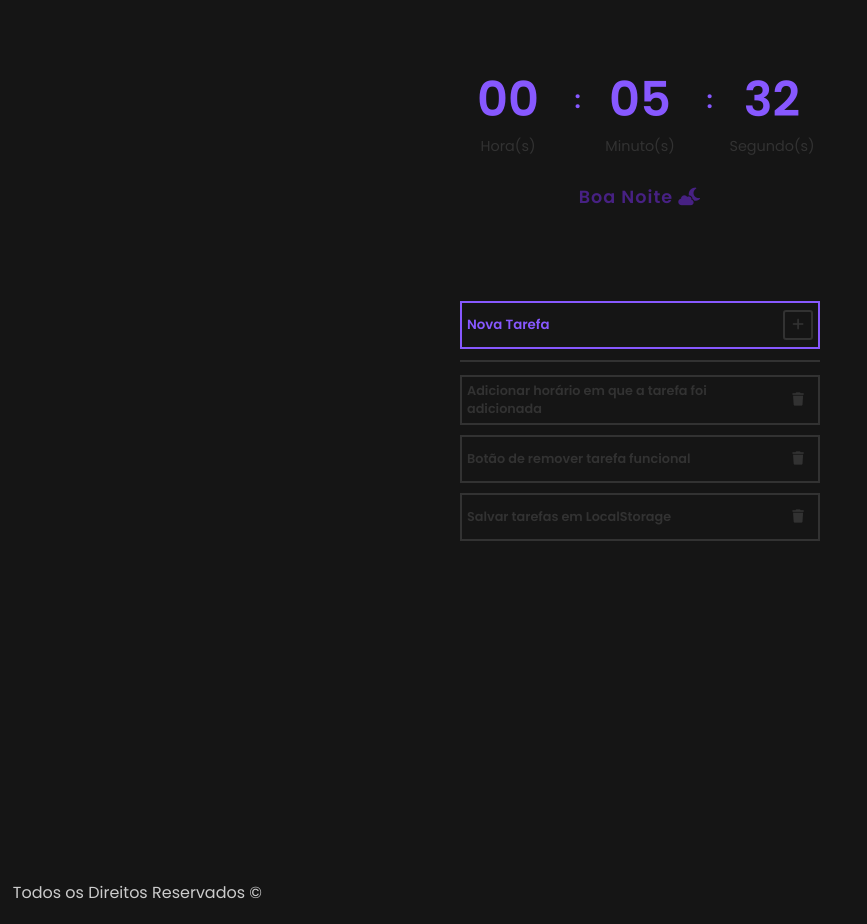
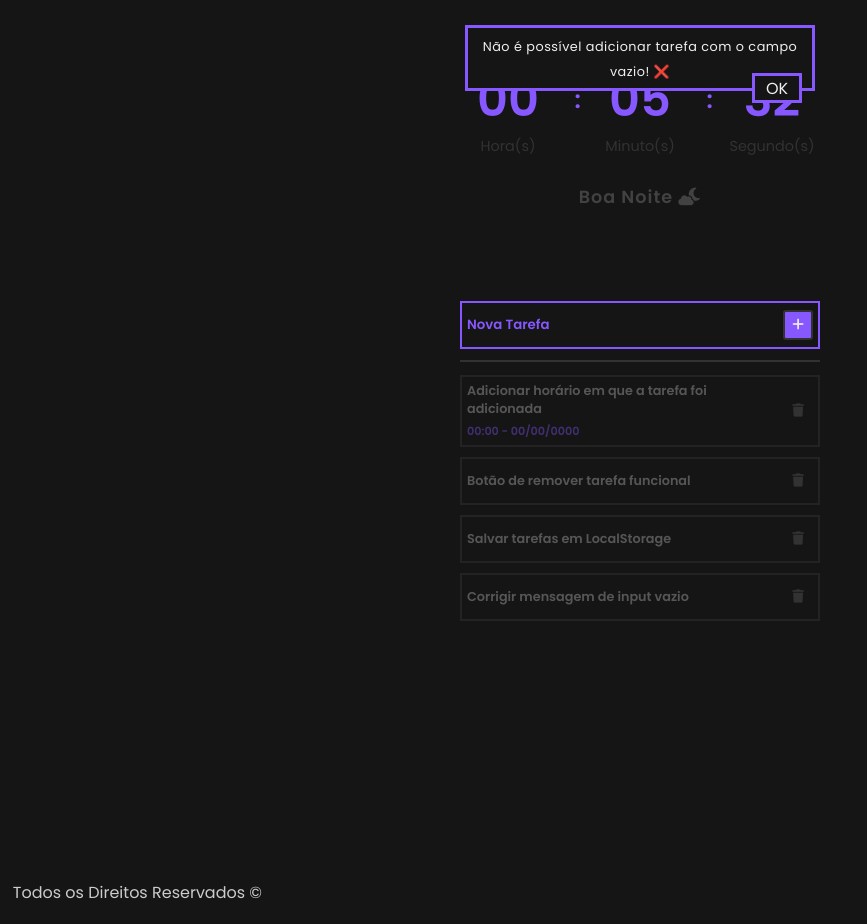
Before and after one commit to brenordev/to_do_list, a website: page index.html in a window 1280 px wide. Both pictures are taken after a click on the button 798 px from the left and 325 px from the top of the page. Shown: the whole page, without its empty margins (0-867 px from the left). Drawn offline with Linux system fonts and the light colour scheme.

Commit message:
feat: Addition of warning message when adding task with empty input

```diff
--- a/assets/js/time.js
+++ b/assets/js/time.js
@@ -1,7 +1,9 @@
 const displayHour = document.querySelector("#hour");
 const displayMinute = document.querySelector("#minute");
 const displaySecond = document.querySelector("#second");
-const greetingMessagem = document.querySelector("#message");
+const greetingMessage = document.querySelector("#message");
+const displayDate = document.querySelector('#dateItemList');
+
 
 const clock = setInterval(function time() {
   let dateToday = new Date();
@@ -10,16 +12,18 @@ const clock = setInterval(function time() {
   let second = dateToday.getSeconds();
 
   if (hour >= 6 && hour < 13) {
-    greetingMessagem.innerHTML = 'Bom Dia <i class="fa-regular fa-sun"></i>';
-    greetingMessagem.style.color = "#FFD384";
-  } else if (hour >= 13 && hour <= 18) {
-    greetingMessagem.innerHTML =
+    greetingMessage.innerHTML = 'Bom Dia <i class="fa-regular fa-sun"></i>';
+    greetingMessage.style.color = "#FFD384";
+
+  } else if (hour >= 13 && hour <= 18 && minute <= 30 ) {
+    greetingMessage.innerHTML =
       'Boa Tarde <i class="fa-solid fa-cloud-sun"></i>';
-    greetingMessagem.style.color = "#FEB139";
+    greetingMessage.style.color = "#FEB139";
+
   } else {
-    greetingMessagem.innerHTML =
+    greetingMessage.innerHTML =
       'Boa Noite <i class="fa-solid fa-cloud-moon"></i>';
-    greetingMessagem.style.color = "#472183";
+    greetingMessage.style.color = '#434242';
   }
 
   function timeFormated(time) {
@@ -29,4 +33,5 @@ const clock = setInterval(function time() {
   displayHour.innerHTML = `${timeFormated(hour)}`;
   displayMinute.innerHTML = `${timeFormated(minute)}`;
   displaySecond.innerHTML = `${timeFormated(second)}`;
+
 }, 1000);
--- a/assets/js/todo.js
+++ b/assets/js/todo.js
@@ -24,13 +24,30 @@ function insertItem() {
             </li>
         `;
     if (input.value === "") {
-      alert("Não é possível adicionar tarefa com o campo vazio!");
+      const messageAlertShow = setTimeout(() => {
+        const messageAlert = document.querySelector(".message-alert");
+        messageAlert.innerHTML = `
+          <span class="message-alert--text"> Não é possível adicionar tarefa com o campo vazio! ❌</span>
+          <span class=btnCloseModal>ok<span>
+
+        `;
+        messageAlert.style.display = "block";
+
+        function btnCloseModal() {
+          const btnCloseModal = document.querySelector(".btnCloseModal");
+          btnCloseModal.addEventListener("click", () => {
+            messageAlert.style.display = "none";
+          });
+          return
+        }
+        btnCloseModal();
+      }, 100);
       return;
     }
+
     input.value = "";
     sound.play();
     taskList.appendChild(taskItem);
   });
 }
-
 insertItem();
--- a/assets/sass/base/_base.scss
+++ b/assets/sass/base/_base.scss
@@ -1,24 +1,26 @@
-*{
+* {
   margin: 0;
   padding: 0;
   box-sizing: border-box;
   text-decoration: none;
   list-style: none;
-    font-family: 'Poppins', sans-serif;
+  font-family: "Poppins", sans-serif;
   outline: none;
 
-    &::selection{
+  &::selection {
     background-color: $terciary-color;
     color: $color-gray-dark;
   }
 }
 
-html, body{
-    overflow-X: hidden;
+html,
+body {
+  overflow-x: hidden;
   background-color: $primary-color;
   cursor: default;
+  position: relative;
 }
-main{
+main {
   max-width: 1280px;
   width: 100%;
   min-height: 100vh;
--- a/assets/sass/components/_button.scss
+++ b/assets/sass/components/_button.scss
@@ -1,69 +1,70 @@
-.btn{
+.btn {
   width: 30px;
   height: 30px;
   cursor: pointer;
   background-color: transparent;
   border: none;
-    transition: all .5s ease;
+  transition: all 0.5s ease;
   border-radius: 3px;
 
-
-    i{
+  i {
     color: $color-gray-dark;
-        transition: all .5s ease;
+    transition: all 0.5s ease;
   }
 
-    &:hover{
+  &:hover {
     background-color: $secundary-color;
     border: 2px solid $terciary-color;
 
-        i{
+    i {
       color: $terciary-color;
     }
   }
 }
 
-.btnAdd{
+.btnAdd {
   position: absolute;
   right: 27px;
   top: 9px;
   border: 2px solid $color-gray-dark;
+  background-color: $secundary-color;
 
-    &:hover{
+  i {
+    color: $terciary-color;
+  }
+
+  &:hover {
     transform: scale(1.05);
   }
 }
 
-.btnRemove{
-
+.btnRemove {
   position: absolute;
   right: 5px;
 
-    &:hover{
-        animation: balance .3s ease;
+  &:hover {
+    animation: balance 0.3s ease;
   }
 }
-.btn-github {
-    width: 150px;
-    padding: 10px 0 30px 0;
+.btnCloseModal{
+  width: 50px;
+  height: 30px;
+  color: $terciary-color;
+  background-color: $primary-color;
+  border: 3px solid $secundary-color;
+  text-transform: uppercase;
+  cursor: pointer;
+  position: absolute;
+  bottom: -15px;
+  right: 10px;
   display: flex;
   justify-content: center;
-    align-items: center ;
-    font-size: 2rem;
-    transform: rotate(-45deg);
-    transition: all .3s ease;
-    background-color: $terciary-color;
-    color: $color-gray-dark;
-    position: fixed;
-    right: -50px;
-    bottom: -20px;
+  align-items: center;
   transition: all .5s ease;
+
 
   &:hover{
     background-color: $secundary-color;
-    color: $terciary-color;
-
+    border: 3px solid $terciary-color;
   }
-
-
 }
--- /dev/null
+++ b/assets/sass/components/_messageAlert.scss
@@ -0,0 +1,25 @@
+.message-alert{
+    max-width: 350px;
+    width: 100%;
+    padding: 5px;
+    border: 3px solid $secundary-color;
+    background-color: $primary-color;
+    position: absolute;
+    left: 50%;
+    top: 25px;
+    z-index: 2;
+    transform: translateX(-50%);
+    animation: messageAlert 1s ease;
+    text-align: center;
+    display: none;
+    margin: 0 auto;
+    background-blend-mode: overlay;
+
+    &--text{
+        width: 100%;
+        color: $terciary-color;
+        font-size: .8rem;
+        font-weight: 400;
+        letter-spacing: .5px;
+    }
+}
--- a/assets/sass/components/_todolist.scss
+++ b/assets/sass/components/_todolist.scss
@@ -1,4 +1,4 @@
-.todolist{
+.todolist {
   padding: 10px;
   display: flex;
   flex-direction: column;
@@ -6,13 +6,13 @@
   position: relative;
   padding: 0 10px;
 
-    &__top{
+  &__top {
     min-width: 100%;
     height: 4rem;
     padding: 0 10px;
 
-        &::after{
-            content: '';
+    &::after {
+      content: "";
       width: 100%;
       background-color: $color-gray-dark;
       height: 2px;
@@ -22,7 +22,7 @@
       left: 0;
     }
 
-        &--input{
+    &--input {
       max-width: 365px;
       width: 100%;
       min-height: 3rem;
@@ -33,24 +33,24 @@
       border: 2px solid $secundary-color;
       font-weight: 700;
       color: $secundary-color;
-            transition: all .5s ease;
+      transition: all 0.5s ease;
       position: relative;
 
-            &::placeholder{
+      &::placeholder {
         color: $secundary-color;
         font-weight: 700;
-                transition: all .5s ease;
+        transition: all 0.5s ease;
       }
 
-            &:focus{
-                &::placeholder{
-                    opacity: .2;
+      &:focus {
+        &::placeholder {
+          opacity: 0.2;
         }
       }
     }
   }
 
-    &__list{
+  &__list {
     max-width: 380px;
     width: 100%;
     height: 30rem;
@@ -62,40 +62,37 @@
     overflow-y: auto;
     padding: 0 10px;
 
-        &__item{
-            max-width: 500px;
+    &__item {
+      max-width: 1000px;
       width: 100%;
       min-height: 3rem;
       display: flex;
-            justify-content: space-between;
-            align-items: center;
+      flex-direction: column;
+      justify-content: center;
+      align-items: left;
       position: relative;
       padding: 5px;
-            border: 2px solid $color-gray-dark;
-            transition: all .5s ease;
+      border: 2px solid rgba($color-gray-dark, .5);
+      transition: all 0.5s ease;
       margin-bottom: 10px;
       cursor: default;
       overflow-x: hidden;
       padding-right: 40px;
-            animation: showItem .5s ease;
+      animation: showItem 0.5s ease;
 
-
-            &:hover{
+      &:hover {
         border: 2px solid rgba($secundary-color, .5);
       }
 
-            &--text{
+      &--text {
         width: 100%;
         height: 100%;
-                font-size: .8rem;
+        font-size: 0.8rem;
         font-weight: 700;
-                color: $color-gray-dark;
-                transition: all .5s ease;
+        color: rgba($terciary-color, 0.3);
+        transition: all 0.5s ease;
 
-                // text-overflow:clip;
-                // white-space: pre;
-
-                &::selection{
+        &::selection {
           background-color: $terciary-color;
           color: $color-gray-dark;
         }
@@ -103,8 +100,8 @@
     }
   }
 }
-.todolist__list__item:hover{
-    .todolist__list__item--text{
+.todolist__list__item:hover {
+  .todolist__list__item--text {
     color: $secundary-color;
   }
 }
@@ -117,3 +114,10 @@
   background-color: rgba($secundary-color, 1);
   border-radius: 20px;
 }
+
+.itemList-date {
+  margin-top: 5px;
+  font-size: 0.7rem;
+  color: rgba($secundary-color, 0.4);
+  font-weight: bold;
+}
--- a/assets/sass/main.scss
+++ b/assets/sass/main.scss
@@ -8,5 +8,6 @@
 @import "../sass/components/button";
 @import "../sass/components/displayclock";
 @import "../sass/components/todolist";
+@import "../sass/components/messageAlert";
 
 @import "../sass/page/footer";
--- a/index.html
+++ b/index.html
@@ -14,6 +14,8 @@
 </head>
 
 <body>
+  <div class="message-alert">
+  </div>
   <main class="main">
     <div class="container">
       <div class="container__display">
@@ -38,12 +40,13 @@
     </div>
     <div class="todolist">
       <div class="todolist__top">
-        <input type="text" class="todolist__top--input" placeholder="Nova Tarefa" id="inputTask">
-        <button class="todolist__button btn btnAdd" id="btnAddNewTask"><i class="fa-solid fa-plus"></i></button>
+        <input type="text" class="todolist__top--input" placeholder="Nova Tarefa" id="inputTask" autocomplete="off">
+        <button class="todolist__button btn btnAdd" id="btnAddNewTask" title="Botão adicionar tarefa"><i class="fa-solid fa-plus"></i></button>
       </div>
       <ul class="todolist__list" id="listTasks">
         <li class="todolist__list__item" id="itemList">
-          <span class="todolist__list__item--text">Adicionar horário em que a tarefa foi adicionada</span>
+          <span class="todolist__list__item--text">Adicionar horário em que a tarefa foi adicionada </span>
+          <span class="itemList-date" id="dateItemList"> 00:00 - 00/00/0000 </span>
           <button class="todolist__button btn btnRemove" id="btnRemoveTask"><i class="fa-solid fa-trash"></i></button>
         </li>
         <li class="todolist__list__item" id="itemList">
@@ -52,22 +55,20 @@
         </li>
         <li class="todolist__list__item" id="itemList">
           <span class="todolist__list__item--text">Salvar tarefas em LocalStorage</span>
-          <button class="todolist__button btn btnRemove" id="btnRemoveTask"><i class="fa-solid fa-trash"></i></button>
+          <button class="todolist__button btn btnRemove" id="btnRemoveTask" title="Botão remover tarefa"><i class="fa-solid fa-trash"></i></button>
+        </li>
+        <li class="todolist__list__item" id="itemList">
+          <span class="todolist__list__item--text">Corrigir mensagem de input vazio</span>
+          <button class="todolist__button btn btnRemove" id="btnRemoveTask" title="Botão remover tarefa"><i class="fa-solid fa-trash"></i></button>
         </li>
       </ul>
     </div>
     <footer class="footer">
       <p class="footer__copyright">Todos os Direitos Reservados &copy;</p>
-
     </footer>
-
   </main>
-  <!-- <a href="https://github.com/brenordev" class="btn-github " target="_blank">
-    <i class="fa-brands fa-github icon"></i>
-  </a> -->
   <audio src="./assets/sound/sound_added_task.mp3"></audio>
 </body>
 <script src="./assets/js/time.js"></script>
 <script src="./assets/js/todo.js"></script>
-
 </html>
```
Also changed, not shown: assets/sass/abstracts/_animation.scss (+23 -15 lines), assets/sass/components/_displayclock.scss (+9 -10 lines), assets/css/style.css, 1 other file. Lines whose indentation alone changed are shown as unchanged.
